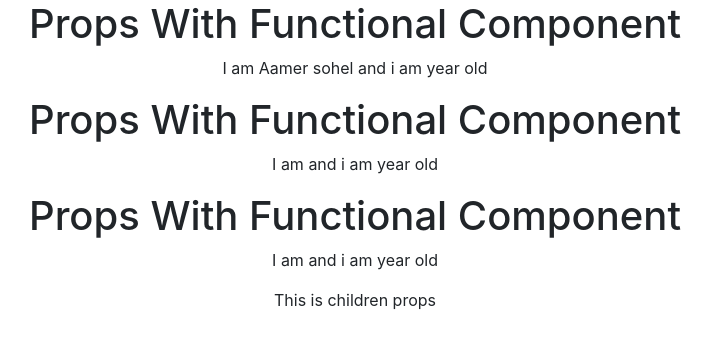
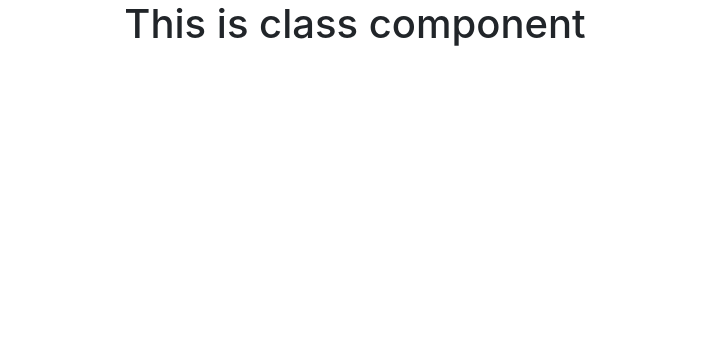
Before and after one commit to HusnainK721/my-first-app, a React (Create React App) app: page / in a window 1280 px wide. Shown: the top 348 px of the page, without its empty margins (285-997 px from the left). Built offline with nearby package versions, Linux system fonts and the light colour scheme.

Commit message:
Working on props with class component

```diff
--- a/src/Component/C-MainBodySection/MainBodySection.jsx
+++ b/src/Component/C-MainBodySection/MainBodySection.jsx
@@ -1,12 +1,13 @@
 import React from "react";
+// import { PropsWithClassParent } from "./PropsWithClassComponent/PropsWithClassParent";
+// import { PropsPracticeParent } from "./PropsWithFunctionComponent/PropsPracticeParent";
 import { PropsWithClassParent } from "./PropsWithClassComponent/PropsWithClassParent";
-import { PropsPracticeParent } from "./PropsWithFunctionComponent/PropsPracticeParent";
-
 export const MainBodySection = () => {
   return (
     <div>
-      <PropsPracticeParent />
+      {/* <PropsPracticeParent /> */}
       {/* <PropsWithClassParent /> */}
+      <PropsWithClassParent />
     </div>
   );
 };
--- a/src/Component/C-MainBodySection/PropsWithClassComponent/PropsWithClassChild.jsx
+++ b/src/Component/C-MainBodySection/PropsWithClassComponent/PropsWithClassChild.jsx
@@ -1,18 +1,32 @@
+// import React, { Component } from "react";
+
+// export class PropsWithClassChild extends Component {
+//   render() {
+//     return (
+//       <div>
+
+//         <h1>Props With Class Component</h1>
+//         <p>
+//           I am {this.props.name} i am {this.props.age} year old
+//         </p>
+//         {/* random number function detecting age from any number randomly */}
+//         {/* <h1>
+//           i am a person and i am {Math.floor(Math.random() * 30)} year old
+//         </h1> */}
+//       </div>
+//     );
+//   }
+// }
+
 import React, { Component } from "react";
 
-export class PropsWithClassChild extends Component {
+class PropsWithClassChild extends Component {
   render() {
     return (
       <div>
-        <h1>Props With Class Component</h1>
-        <p>
-          I am {this.props.name} i am {this.props.age} year old
-        </p>
-        {/* random number function detecting age from any number randomly */}
-        {/* <h1>
-          i am a person and i am {Math.floor(Math.random() * 30)} year old
-        </h1> */}
+        <h1>This is class component</h1>
       </div>
     );
   }
 }
+export default PropsWithClassChild;
--- a/src/Component/C-MainBodySection/PropsWithClassComponent/PropsWithClassParent.jsx
+++ b/src/Component/C-MainBodySection/PropsWithClassComponent/PropsWithClassParent.jsx
@@ -1,11 +1,23 @@
+// import React, { Component } from "react";
+// import { PropsWithClassChild } from "./PropsWithClassChild";
+
+// export class PropsWithClassParent extends Component {
+//   render() {
+//     return (
+//       <div>
+//         {/* <PropsWithClassChild name="Aamer Khan" age="28" /> */}
+//         {/* <PropsWithClassChild name="Aamer Khan" age="28" /> */}
+//       </div>
+//     );
+//   }
+// }
 import React, { Component } from "react";
-import { PropsWithClassChild } from "./PropsWithClassChild";
-
+import PropsWithClassChild from "./PropsWithClassChild";
 export class PropsWithClassParent extends Component {
   render() {
     return (
       <div>
-        <PropsWithClassChild name="Aamer Khan" age="28" />
+        <PropsWithClassChild />
       </div>
     );
   }
```
Also changed, not shown: 1 other file (tests, documents, lock files or other folders).
